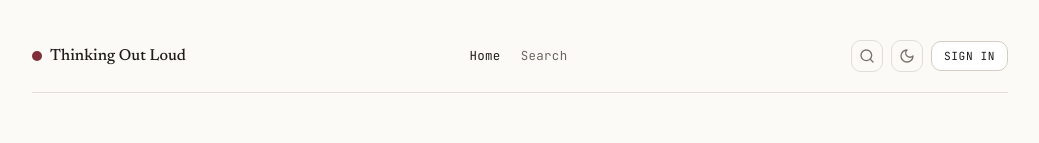
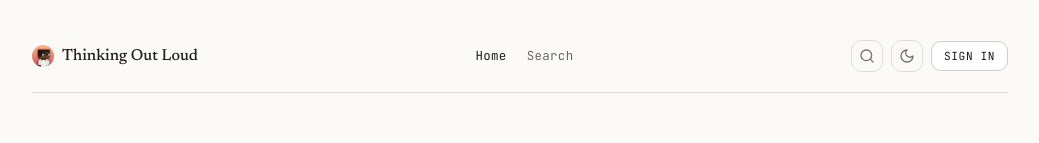
Before and after one commit to Drakeze/Blog, a Next.js app: page / in a window 1280 px wide. Shown: the top 143 px of the page, without its empty margins (120-1159 px from the left). Built offline with nearby package versions, Linux system fonts and the light colour scheme; no server answers; the database is empty.

Commit message:
Use DrakezeWind avatar as the header brandmark icon

```diff
--- a/components/site/brandmark.tsx
+++ b/components/site/brandmark.tsx
@@ -1,3 +1,4 @@
+import Image from 'next/image';
 import Link from 'next/link';
 
 import { site } from '@/lib/site';
@@ -9,7 +10,14 @@ export function Brandmark({ className }: { className?: string }) {
       href="/"
       className={cn('font-display inline-flex items-center gap-2 font-medium', className)}
     >
-      <span className="size-2.5 rounded-full bg-primary" aria-hidden="true" />
+      <Image
+        src="/DrakezeWind.png"
+        alt=""
+        width={22}
+        height={22}
+        className="rounded-full"
+        priority
+      />
       {site.name}
     </Link>
   );
```
Also changed, not shown: public/DrakezeWind.png (added).
